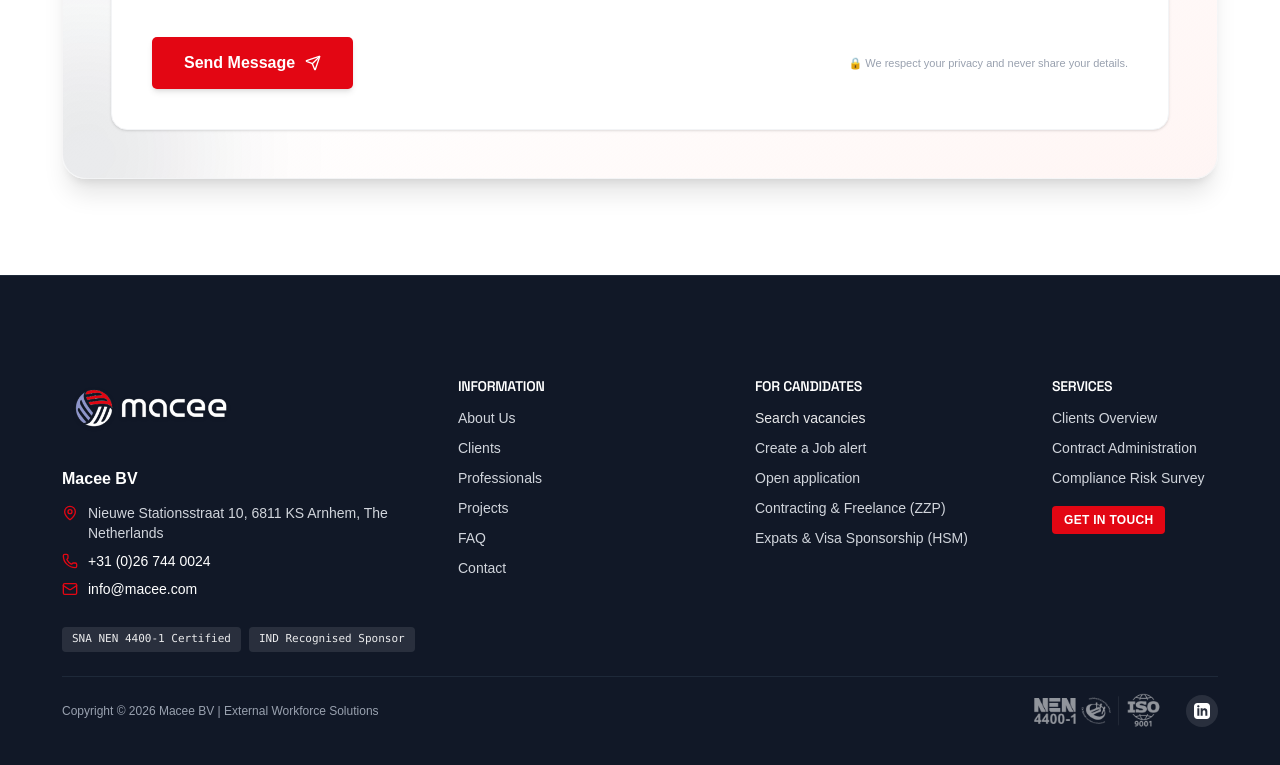
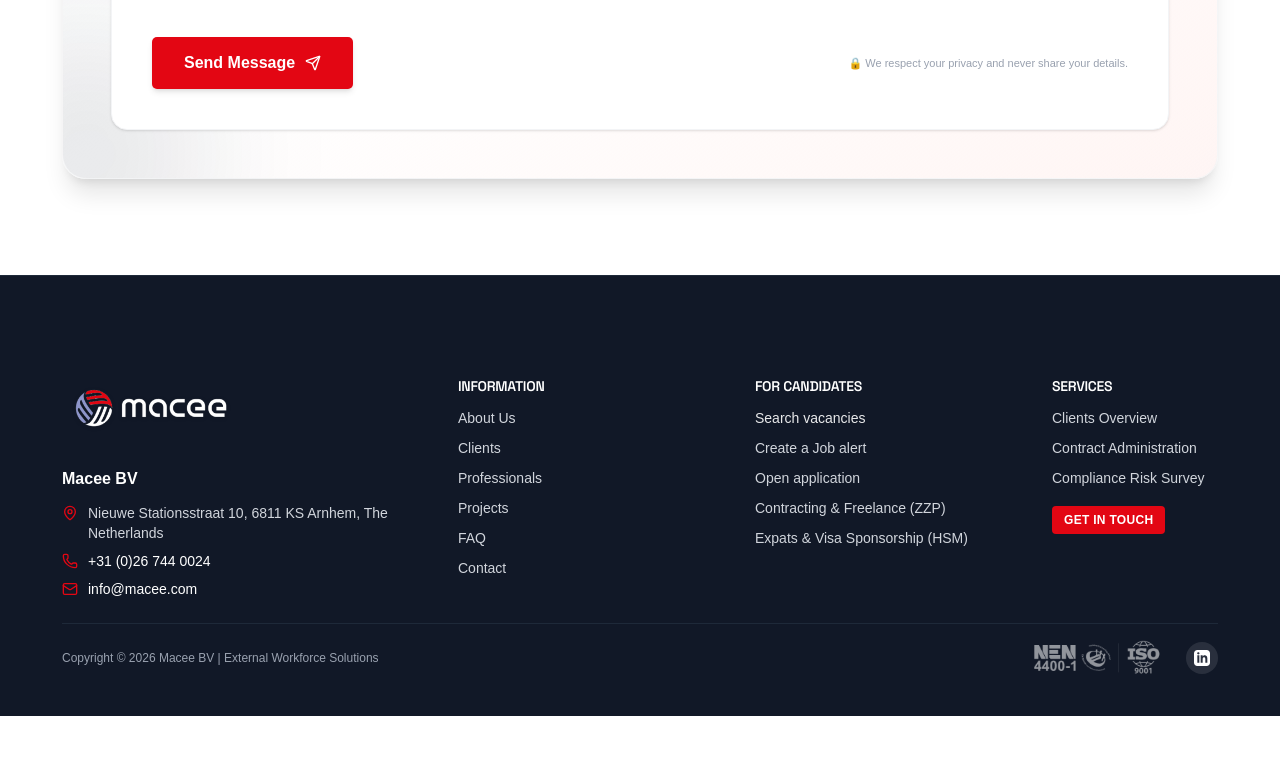
Before and after one commit to kshukla-dev/macee, a React (Vite) app: page / in a window 1280 px wide. Shown: the part 6744-7509 px from the top of the page. After the commit the page ends 7460 px from the top, so only its background shows below. Built offline with nearby package versions, Linux system fonts and the light colour scheme; no server answers.

Commit message:
feat: create Footer component with navigation, contact info, and certifications

```diff
--- a/src/components/Footer.tsx
+++ b/src/components/Footer.tsx
@@ -67,15 +67,6 @@ export const Footer: React.FC<FooterProps> = ({
               </div>
             </div>
 
-            {/* Certifications micro badges */}
-            <div className="pt-2 flex items-center gap-2">
-              <span className="text-[11px] font-mono bg-white/10 text-white/90 px-2.5 py-1 rounded">
-                {lang === 'NL' ? 'SNA NEN 4400-1 Gecertificeerd' : 'SNA NEN 4400-1 Certified'}
-              </span>
-              <span className="text-[11px] font-mono bg-white/10 text-white/90 px-2.5 py-1 rounded">
-                {lang === 'NL' ? 'IND Erkend Referent' : 'IND Recognised Sponsor'}
-              </span>
-            </div>
           </div>
 
           {/* Column 2: Information (lg:col-span-3) */}
```
